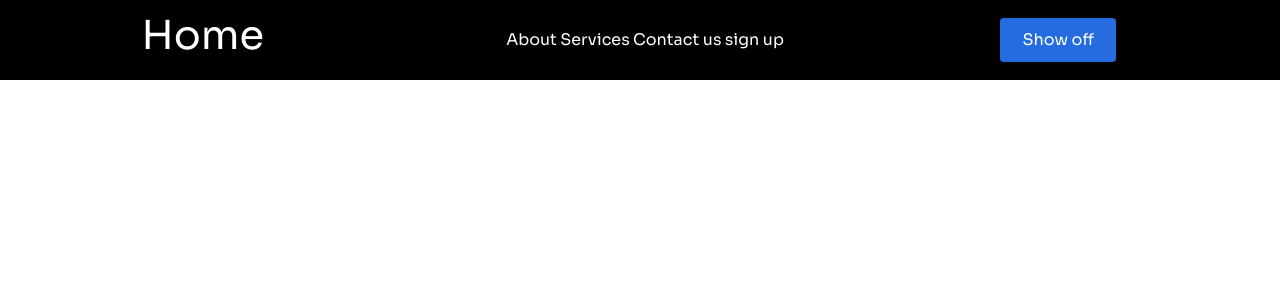
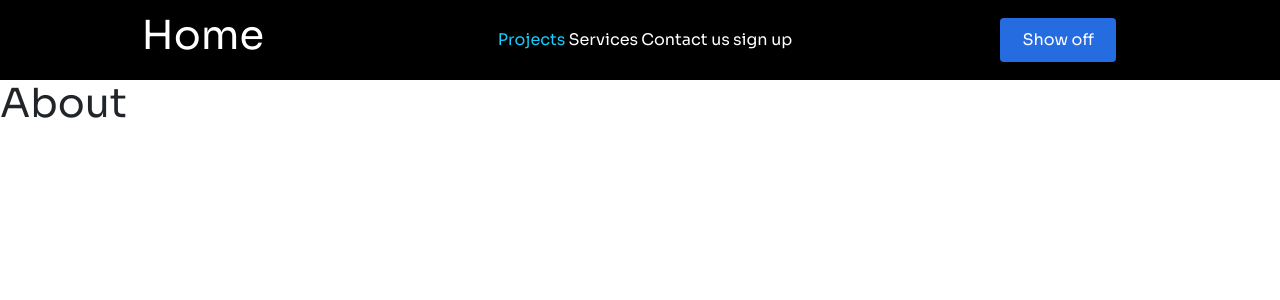
Before and after one commit to OMEGATRYON/OMEGATRYON.github.io, a React (Create React App) app in the folder portfolio/: page /projects in a window 1280 px wide. Shown: the top 300 px of the page. Built offline with nearby package versions, Linux system fonts and the light colour scheme.

Commit message:
renamed about --> projects

```diff
--- a/portfolio/src/App.js
+++ b/portfolio/src/App.js
@@ -2,7 +2,7 @@ import Navbar from "./components/navbar";
 import { BrowserRouter as Router, Routes, Route } from "react-router-dom";
 import './css/style.css';
 import Home from './pages'
-import About from './pages/about'
+import Projects from './pages/projects'
 
 function App() {
   return (
@@ -10,7 +10,7 @@ function App() {
       <Navbar />
       <Routes>
         <Route path="/" exact element={<Home/>}/>
-        <Route path="/about" element={<About/>}/>
+        <Route path="/projects" element={<Projects/>}/>
       </Routes>
     </Router>
   );
--- a/portfolio/src/components/navbar/index.js
+++ b/portfolio/src/components/navbar/index.js
@@ -10,8 +10,8 @@ const Navbar = () => {
             </NavLink>
             <Bars />
             <NavMenu>
-                <NavLink to="/about" activeStyle>
-                    About
+                <NavLink to="/projects" activeStyle>
+                    Projects
                 </NavLink>
                 <NavLink to="/services" activeStyle>
                     Services
--- a/portfolio/src/pages/about.js
+++ b/portfolio/src/pages/projects.js
@@ -1,6 +1,6 @@
 import React from 'react'
 
-const About = () => {
+const Projects = () => {
   return (
     <div>
         <h1>About</h1>
@@ -8,4 +8,4 @@ const About = () => {
   )
 }
 
-export default About
+export default Projects
```
